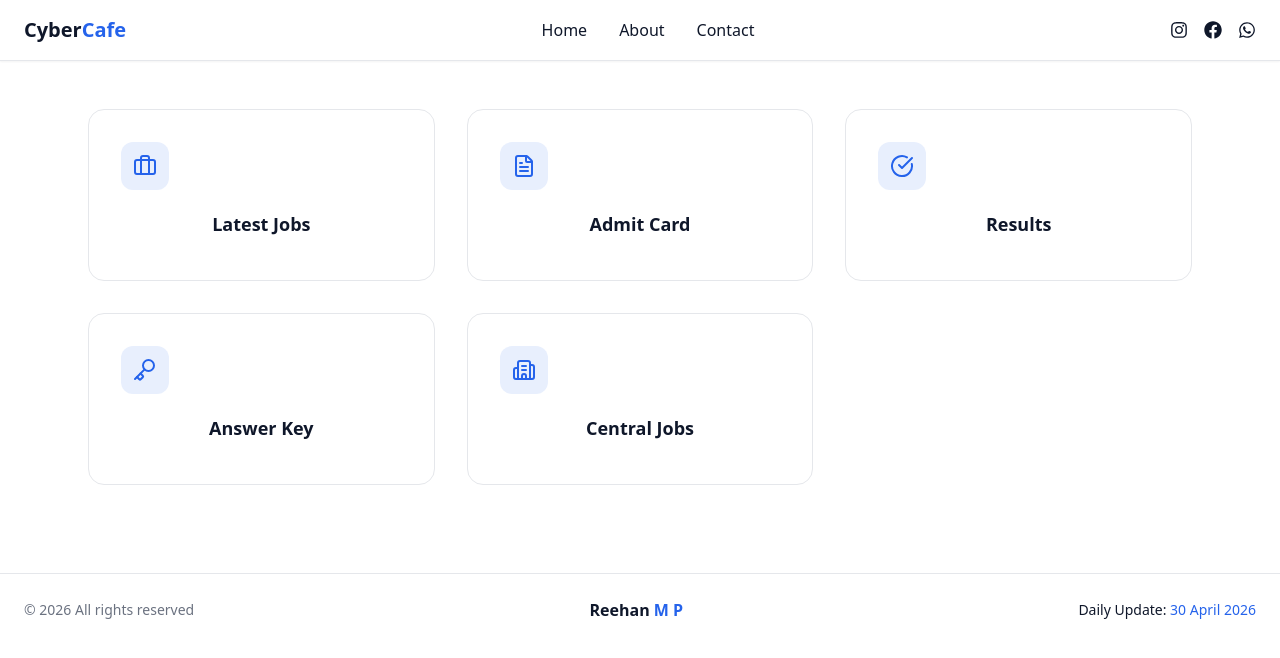
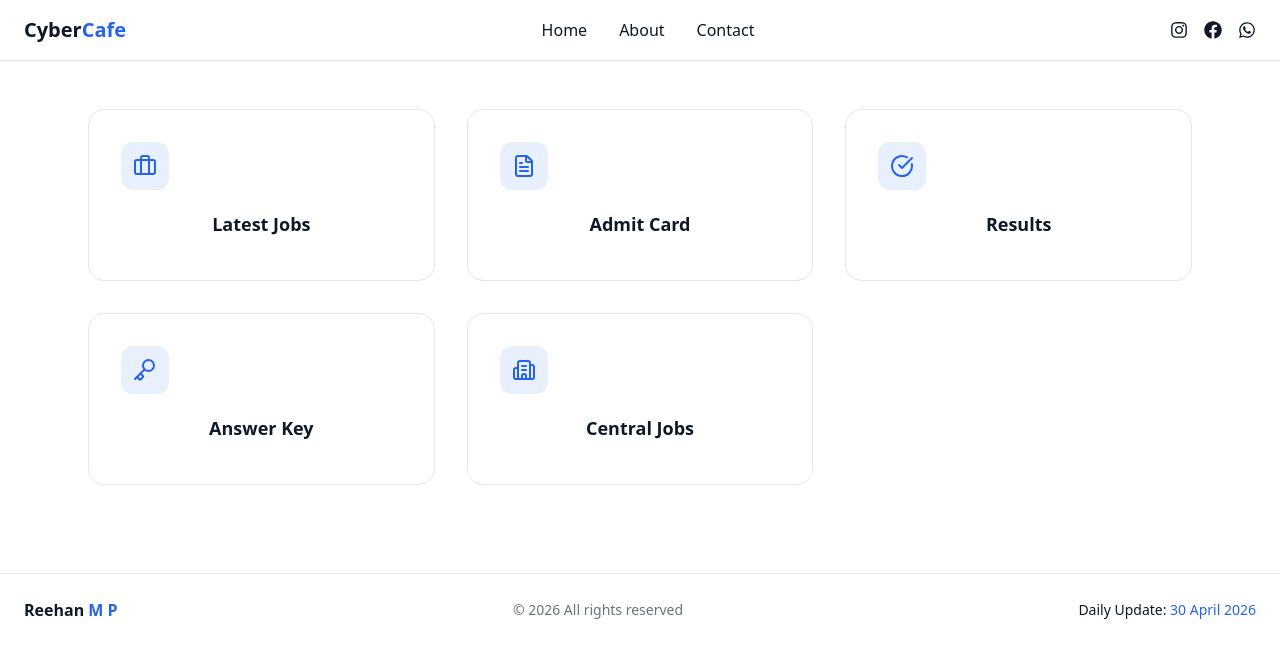
Before and after one commit to Reehanpatil/govt-job-portal, a React (Vite) app: page / in a window 1280 px wide. Shown: the top 658 px of the page. Built offline with nearby package versions, Linux system fonts and the light colour scheme.

Commit message:
Rearrange footer content and add daily update

```diff
--- a/src/components/Footer.jsx
+++ b/src/components/Footer.jsx
@@ -11,12 +11,13 @@ export default function Footer() {
     <footer className='bg-white border-t mt-10'>
       <div className='max-w-7xl mx-auto px-6 py-6 flex flex-col md:flex-row justify-between items-center gap-4'>
         {/* LEFT */}
-        <p className='text-sm text-gray-500'>© 2026 All rights reserved</p>
-
-        {/* CENTER */}
         <h2 className='font-bold text-[#0f172a]'>
           Reehan<span className='text-[#2563eb]'> M P</span>
         </h2>
+
+        {/* CENTER */}
+        <p className='text-sm text-gray-500'>© 2026 All rights reserved</p>
+
 
         {/* RIGHT (NEW) */}
         <div className='text-sm text-[#0f172a] font-medium'>
```
